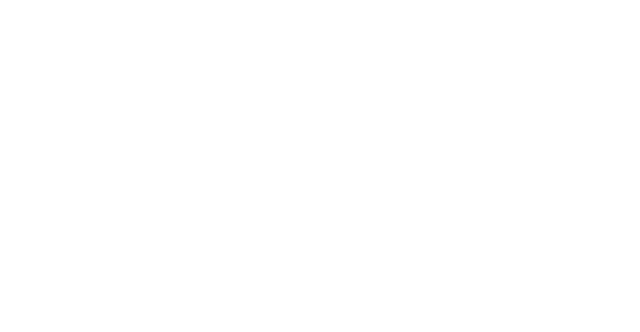
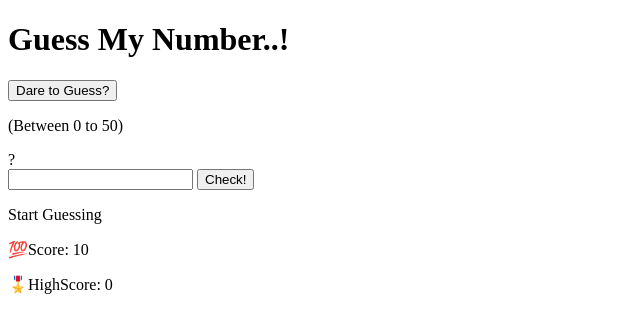
Before and after one commit to nikhilsahu07/Guess-My-Number, a plain HTML site: page index.html in a window 1280 px wide. Shown: the whole page, without its empty margins (0-640 px from the left). Drawn offline with Linux system fonts and the light colour scheme.

Commit message:
Completed the index.html file and made the content for the project

```diff
--- a/index.html
+++ b/index.html
@@ -10,7 +10,25 @@
 </head>
 
 <body>
+    <header>
+        <h1>Guess My Number..!</h1>
+        <button class="restart">Dare to Guess?</button>
+        <p class="between">(Between <span class="start-point">0</span> to <span class="end-point">50)</span></p>
+        <div class="question-mark">?</div>
+    </header>
+    <main>
+        <section class="left">
+            <input type="number">
+            <button>Check!</button>
+        </section>
 
+        <section class="right">
+            <p class="message">Start Guessing</p>
+            <p class="label-highscore">💯Score: <span class="score">10</span></p>
+            <p class="label-highscore">🎖️HighScore: <span class="highscore">0</span></p>
+        </section>
+    </main>
+    <script src="script.js"></script>
 </body>
 
 </html>
```
Also changed, not shown: 1 other file.
